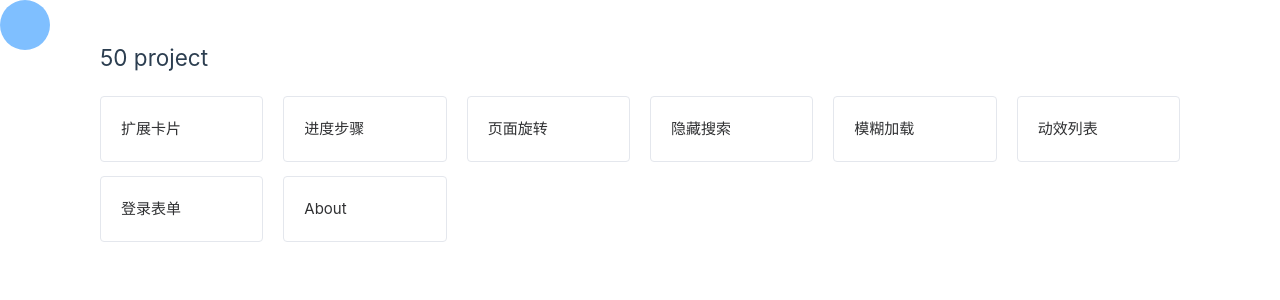
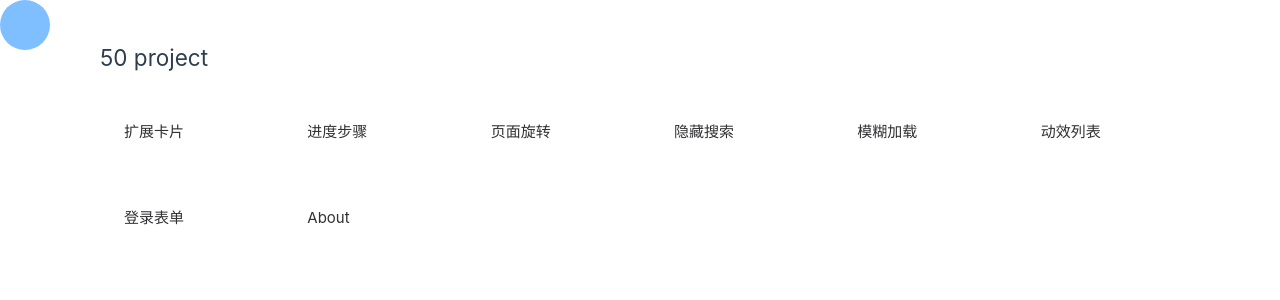
Before and after one commit to xijunking/50vue, a Vue app: page / in a window 1280 px wide. Shown: the top 300 px of the page. Built offline with nearby package versions, Linux system fonts and the light colour scheme; the HTML template or start-up script is replaced by a standard one.

Commit message:
feat: hover

```diff
--- a/package.json
+++ b/package.json
@@ -14,7 +14,7 @@
     "@element-plus/icons-vue": "^2.3.1",
     "element-plus": "^2.8.8",
     "pinia": "^2.2.6",
-    "vue": "^3.5.12",
+    "vue": "^3.5.13",
     "vue-router": "^4.4.5"
   },
   "devDependencies": {
--- a/src/views/realHome.vue
+++ b/src/views/realHome.vue
@@ -80,7 +80,7 @@ const listarr: ListItem[] = [
                 <el-row :gutter="20">
                     <el-col v-for="(item, index) in listarr" :span="4" :key="index" style="margin-bottom: 14px;">
                         <RouterLink :to="item.path">
-                            <el-card shadow="hover">{{ item.name }}</el-card>
+                            <el-card shadow="hover" class="xcard">{{ item.name }}</el-card>
                         </RouterLink>
                     </el-col>
                 </el-row>
@@ -114,4 +114,14 @@ const listarr: ListItem[] = [
     pointer-events: none;
     transition: transform 0.05s linear;
 }
+
+.xcard{
+    border: solid 4px #FFFFFF;
+    transition: background-color 0.9s ease, border-color 0.9s ease !important;
+}
+
+.xcard :hover{
+    background-color: #0ea5e8;
+    border: solid 4px #000000;
+}
 </style>
```
Also changed, not shown: 1 other file (tests, documents, lock files or other folders).
